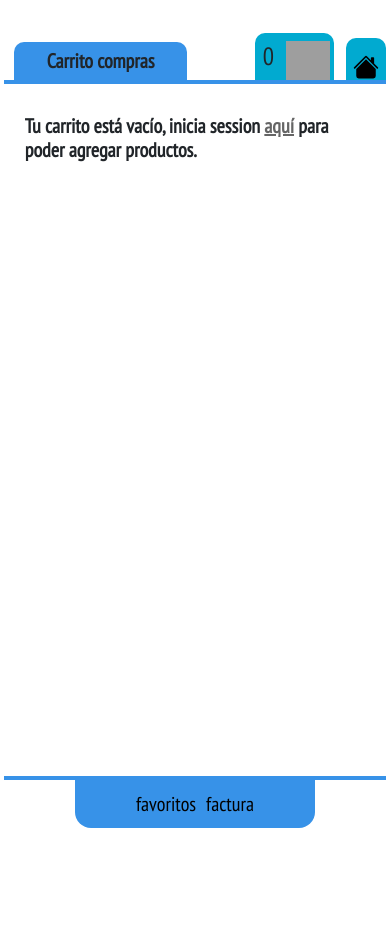
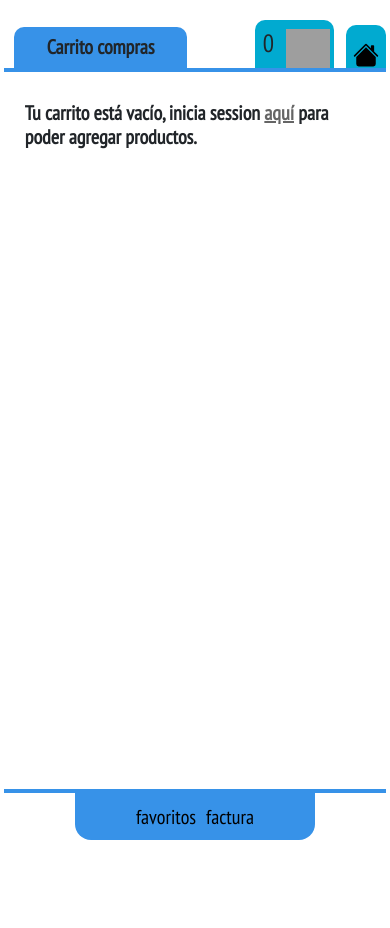
Before and after one commit to JefersonLeandro/Farmacit, a Flask app: page /carrito_compras in a window 390 px wide. Run offline with Flask 2, Linux system fonts and the light colour scheme; some libraries are stand-ins or nearby versions; grey boxes are pictures that could not be loaded.

Commit message:
arreglando el responsive del carrito

```diff
--- a/app/static/styles/style.css
+++ b/app/static/styles/style.css
@@ -2233,7 +2233,7 @@ a:visited{
 }
 
 .carrito-imagen  {
-    width: 100%;
+    width: 90%;
     border-radius: 10px;
 
 }
@@ -2867,9 +2867,9 @@ a:visited{
     }
 
     /* rensponsive carrito */
-    /* #mainVDF{
-        height: 95vh;
-    } */
+    #mainVDF{
+        height: 97vh;
+    }
 
     #tituloF {
         height: 7vh;
@@ -2898,7 +2898,7 @@ a:visited{
 
     .contenedorCC {
 
-        height: 4.5vh   ;
+        height: 4.8vh   ;
     }
     .cajaCentralC{
         width: 40%;
@@ -2921,8 +2921,8 @@ a:visited{
     }
     .cajaCarritoI {
         width: 98%;
-        height: 79vh;
-        max-height: 79vh;
+        height: 93vh;
+        max-height: 82vh;
     }
     .navSuperiorF{
         width: 63%;
@@ -2938,7 +2938,7 @@ a:visited{
     }
 
     .cajaPrincipalC{
-        height: 82vh;
+        height: 85vh;
     }
 
     .carrito-caja{
@@ -2972,7 +2972,7 @@ a:visited{
     .carrito-picture{
 
         width: auto;
-        height: 30vh;
+        height: 32vh;
         display: flex;
         justify-content: center;
     }
@@ -3046,6 +3046,12 @@ a:visited{
         color: black;
     }
 
+    .lineaCarritoF{
+        border: 4.3px solid;
+        border-bottom: 0;
+        border-color: rgb(55 146 232);
+    }
+
 
     }
 
```
